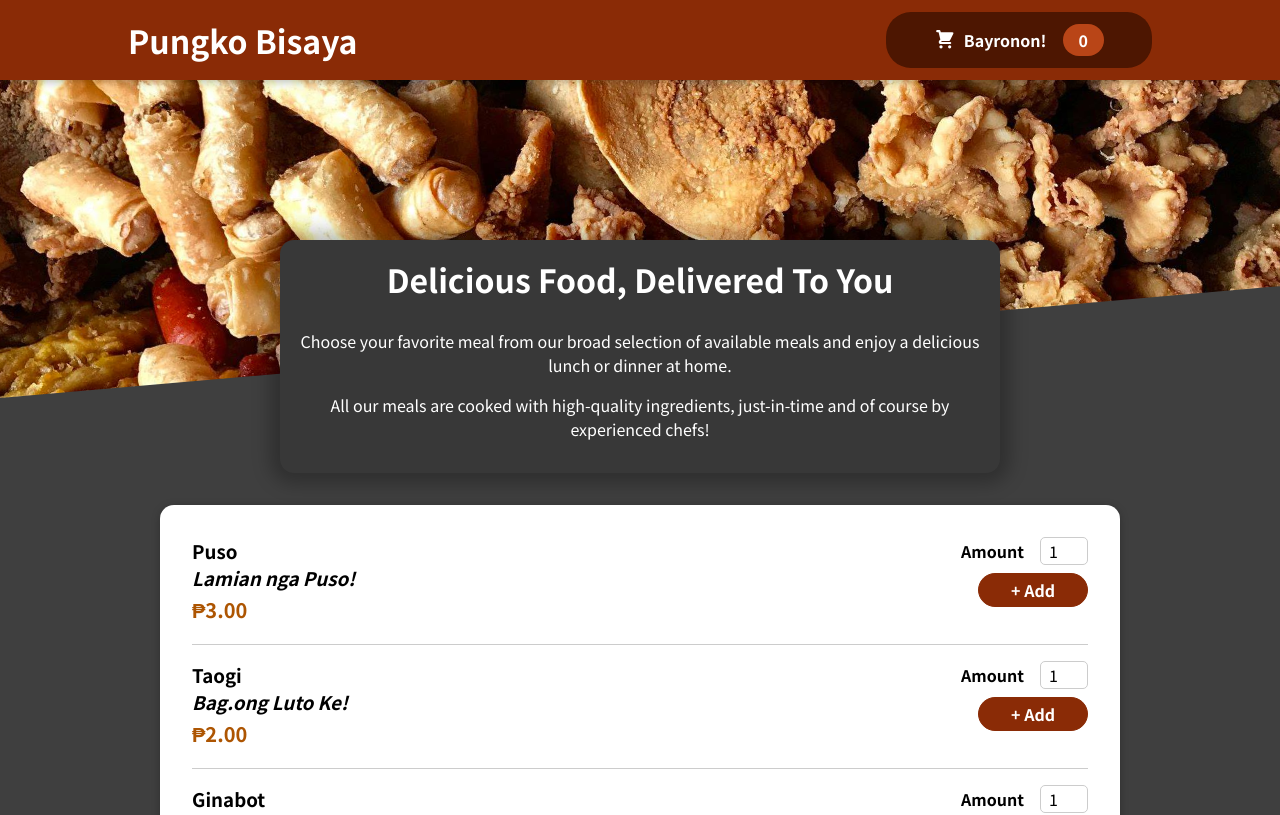
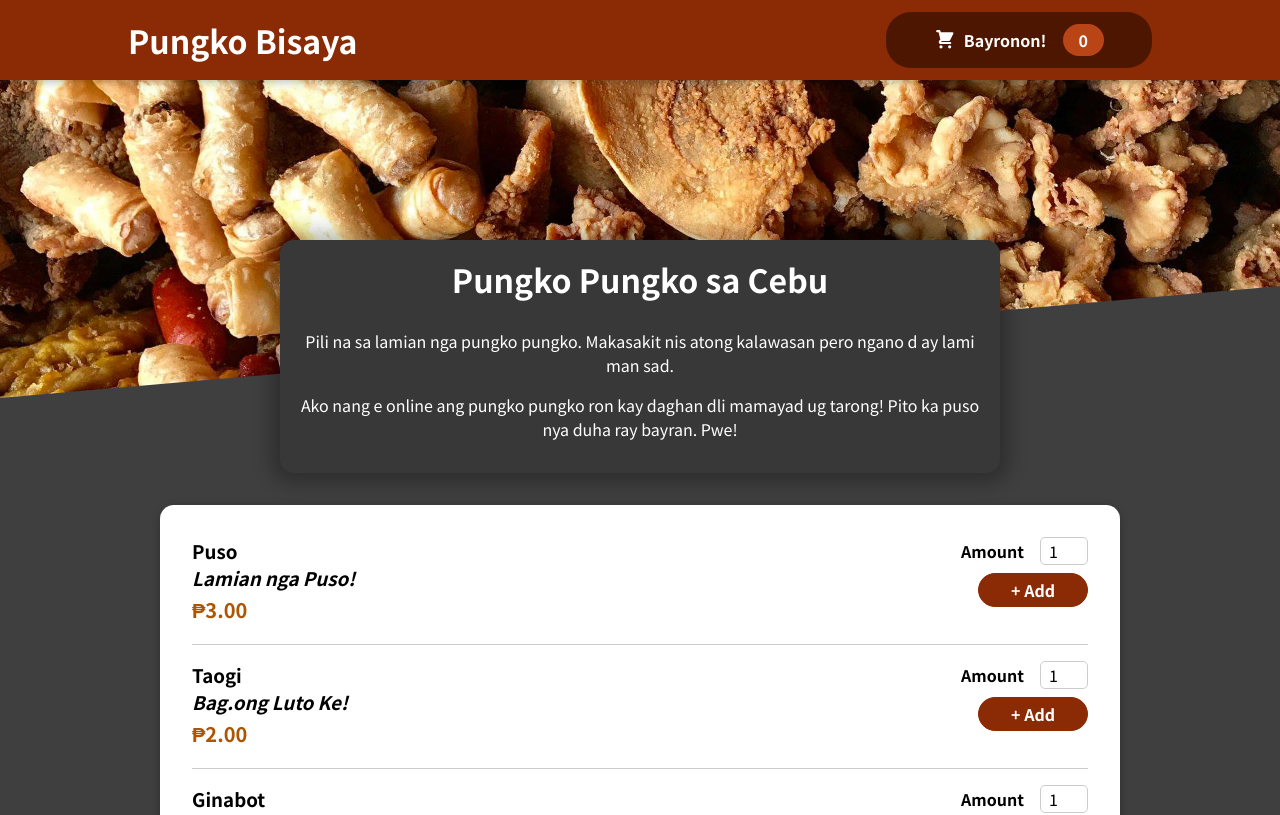
Before and after one commit to johndominicvillalino/food-order-app, a React (Create React App) app: page / in a window 1280 px wide. Shown: the top 815 px of the page. Built offline with nearby package versions, Linux system fonts and the light colour scheme.

Commit message:
update main section p elements

```diff
--- a/src/components/Meals/MealsSummary.js
+++ b/src/components/Meals/MealsSummary.js
@@ -3,14 +3,12 @@ import classes from './MealsSummary.module.css'
 const MealsSummary = () => {
 
     return   <section className={classes.summary}>
-    <h2>Delicious Food, Delivered To You</h2>
+    <h2>Pungko Pungko sa Cebu</h2>
     <p>
-      Choose your favorite meal from our broad selection of available meals
-      and enjoy a delicious lunch or dinner at home.
+     Pili na sa lamian nga pungko pungko. Makasakit nis atong kalawasan pero ngano d ay lami man sad.
     </p>
     <p>
-      All our meals are cooked with high-quality ingredients, just-in-time and
-      of course by experienced chefs!
+      Ako nang e online ang pungko pungko ron kay daghan dli mamayad ug tarong! Pito ka puso nya duha ray bayran. Pwe!
     </p>
   </section>
 
```
